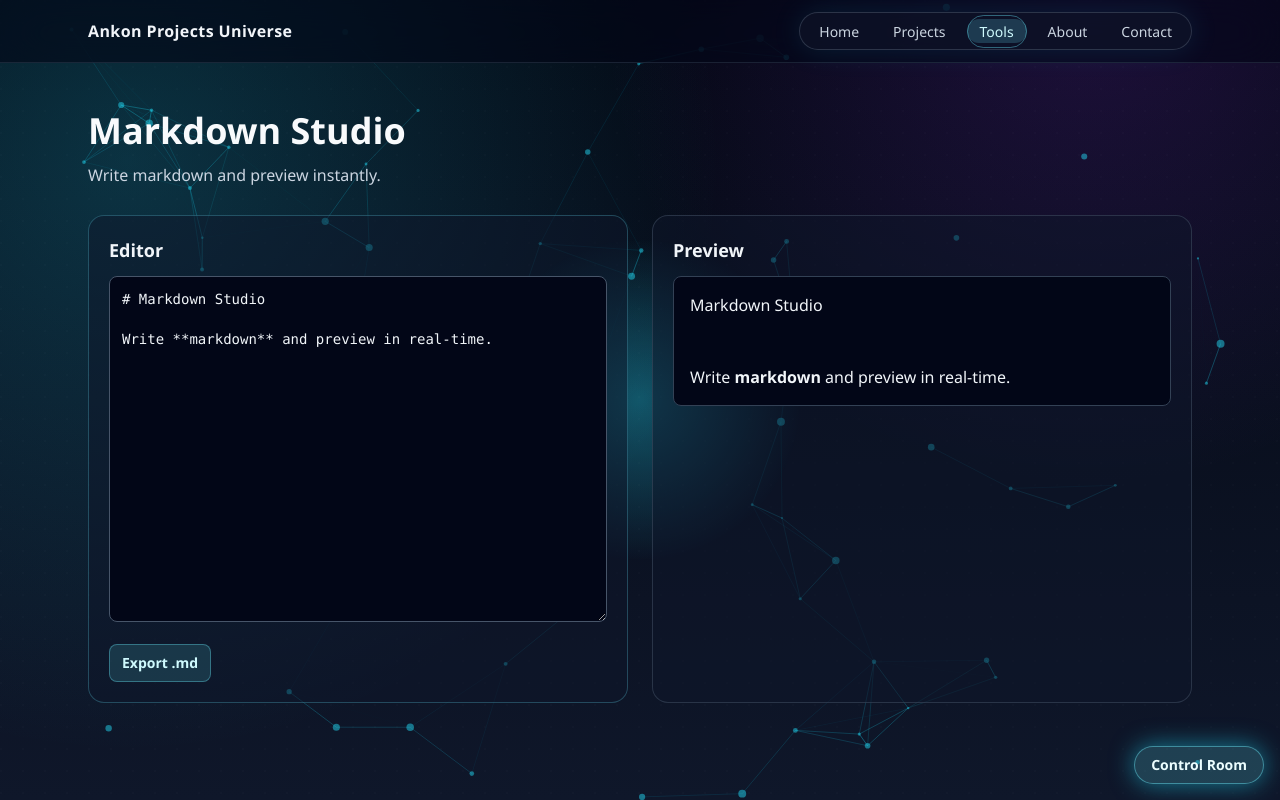
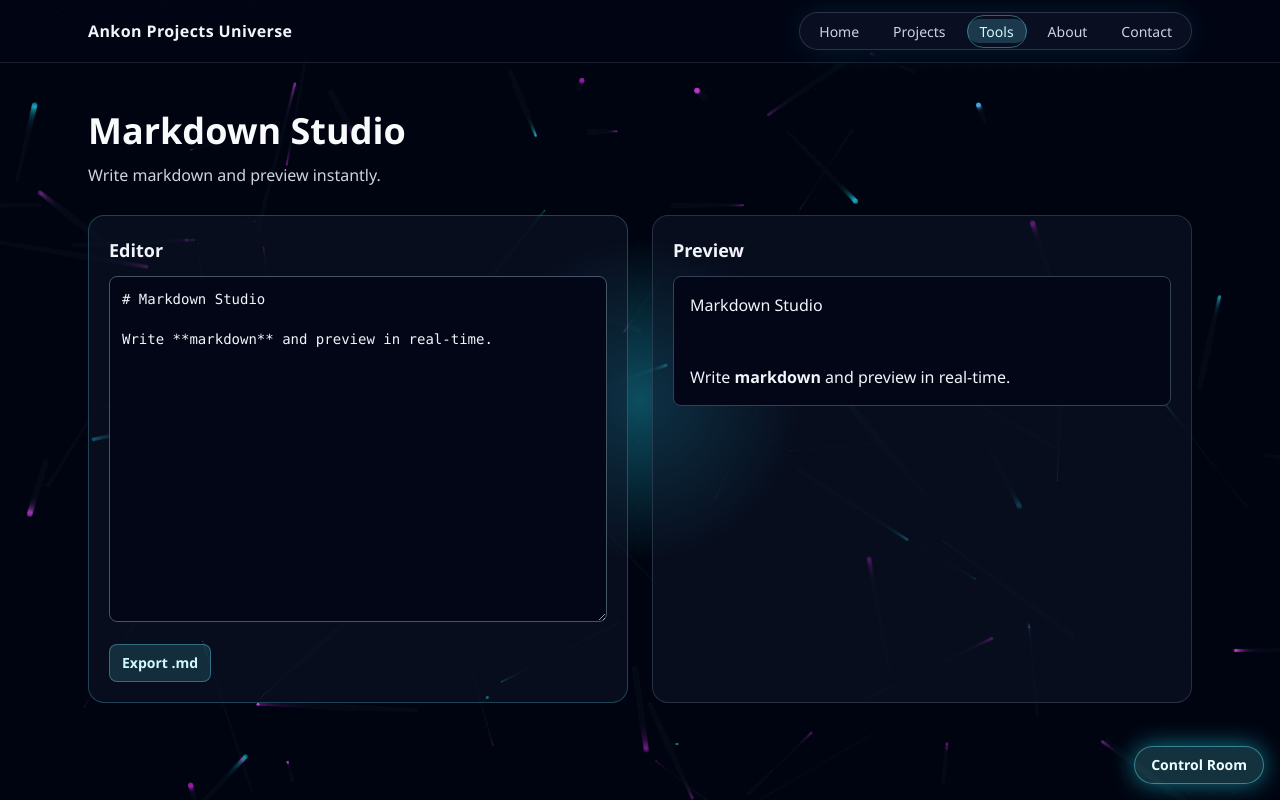
Before and after one commit to liveankon1/ankon-live-portal1, a Next.js app: page /tools/markdown in a window 1280 px wide. Built offline with nearby package versions, Linux system fonts and the light colour scheme.

Commit message:
Update ParticleBackground.tsx

```diff
--- a/components/ParticleBackground.tsx
+++ b/components/ParticleBackground.tsx
@@ -1,6 +1,7 @@
 "use client";
 
 import { useEffect, useMemo } from "react";
+import { usePathname } from "next/navigation";
 import { loadFull } from "tsparticles";
 import Particles from "react-tsparticles";
 import { useParticleSettings } from "@/components/providers/ParticleSettingsProvider";
@@ -9,11 +10,62 @@ const isMobileDevice = () => typeof window !== "undefined" && window.matchMedia(
 
 export const ParticleBackground = () => {
   const { settings } = useParticleSettings();
+  const pathname = usePathname();
+  const toolsMode = pathname === "/tools" || pathname.startsWith("/tools/");
+  const activeAccent = toolsMode ? "#34d399" : settings.accentColor;
 
   const options = useMemo(() => {
     const mobile = isMobileDevice();
     const density = mobile ? Math.max(25, Math.round(settings.density * 0.55)) : settings.density;
     const speed = mobile ? settings.speed * 0.8 : settings.speed;
+
+    if (toolsMode) {
+      const toolsDensity = mobile ? 32 : 70;
+      return {
+        fullScreen: { enable: true, zIndex: -3 },
+        fpsLimit: 60,
+        detectRetina: true,
+        particles: {
+          number: { value: toolsDensity, density: { enable: true, area: 820 } },
+          color: { value: ["#d946ef", "#c026d3", "#22d3ee"] },
+          shape: { type: "circle" },
+          opacity: {
+            value: { min: 0.24, max: 0.62 },
+            animation: { enable: true, speed: 0.45, minimumValue: 0.16, sync: false }
+          },
+          size: {
+            value: { min: 0.8, max: 2.9 },
+            animation: { enable: true, speed: 0.9, minimumValue: 0.4, sync: false }
+          },
+          move: {
+            enable: true,
+            speed: 1.05 * speed,
+            random: true,
+            outModes: { default: "out" },
+            trail: { enable: true, length: 6, fillColor: "#030712" }
+          },
+          links: {
+            enable: false
+          },
+          twinkle: {
+            particles: { enable: true, frequency: 0.02, opacity: 0.9, color: "#d946ef" },
+            lines: { enable: false }
+          }
+        },
+        interactivity: {
+          detectsOn: "window",
+          events: {
+            onHover: { enable: true, mode: ["repulse"] },
+            onClick: { enable: true, mode: ["push"] },
+            resize: true
+          },
+          modes: {
+            repulse: { distance: 115, duration: 0.28 },
+            push: { quantity: 6 }
+          }
+        }
+      };
+    }
 
     const base: any = {
       fullScreen: { enable: true, zIndex: -3 },
@@ -21,7 +73,7 @@ export const ParticleBackground = () => {
       detectRetina: true,
       particles: {
         number: { value: density, density: { enable: true, area: 900 } },
-        color: { value: settings.accentColor },
+        color: { value: activeAccent },
         opacity: { value: 0.5 },
         move: { enable: true, speed, outModes: { default: "out" } },
         size: { value: { min: 1, max: 4 } },
@@ -61,7 +113,7 @@ export const ParticleBackground = () => {
         enable: true,
         distance: 130,
         opacity: 0.22,
-        color: settings.accentColor
+        color: activeAccent
       };
       base.particles.move = { enable: true, speed: 0.8 * speed, outModes: { default: "bounce" } };
       base.interactivity.modes.push = { quantity: 10 };
@@ -75,16 +127,16 @@ export const ParticleBackground = () => {
     }
 
     return base;
-  }, [settings]);
+  }, [settings, activeAccent, toolsMode]);
 
   const particlesInit = async (engine: any) => {
     await loadFull(engine);
   };
 
   useEffect(() => {
-    document.documentElement.style.setProperty("--accent-color", settings.accentColor);
+    document.documentElement.style.setProperty("--accent-color", activeAccent);
     document.documentElement.style.setProperty("--glow-intensity", String(settings.glowIntensity));
-  }, [settings.accentColor, settings.glowIntensity]);
+  }, [activeAccent, settings.glowIntensity]);
 
   return <Particles id="universe-particles" init={particlesInit} options={options} />;
 };
```
